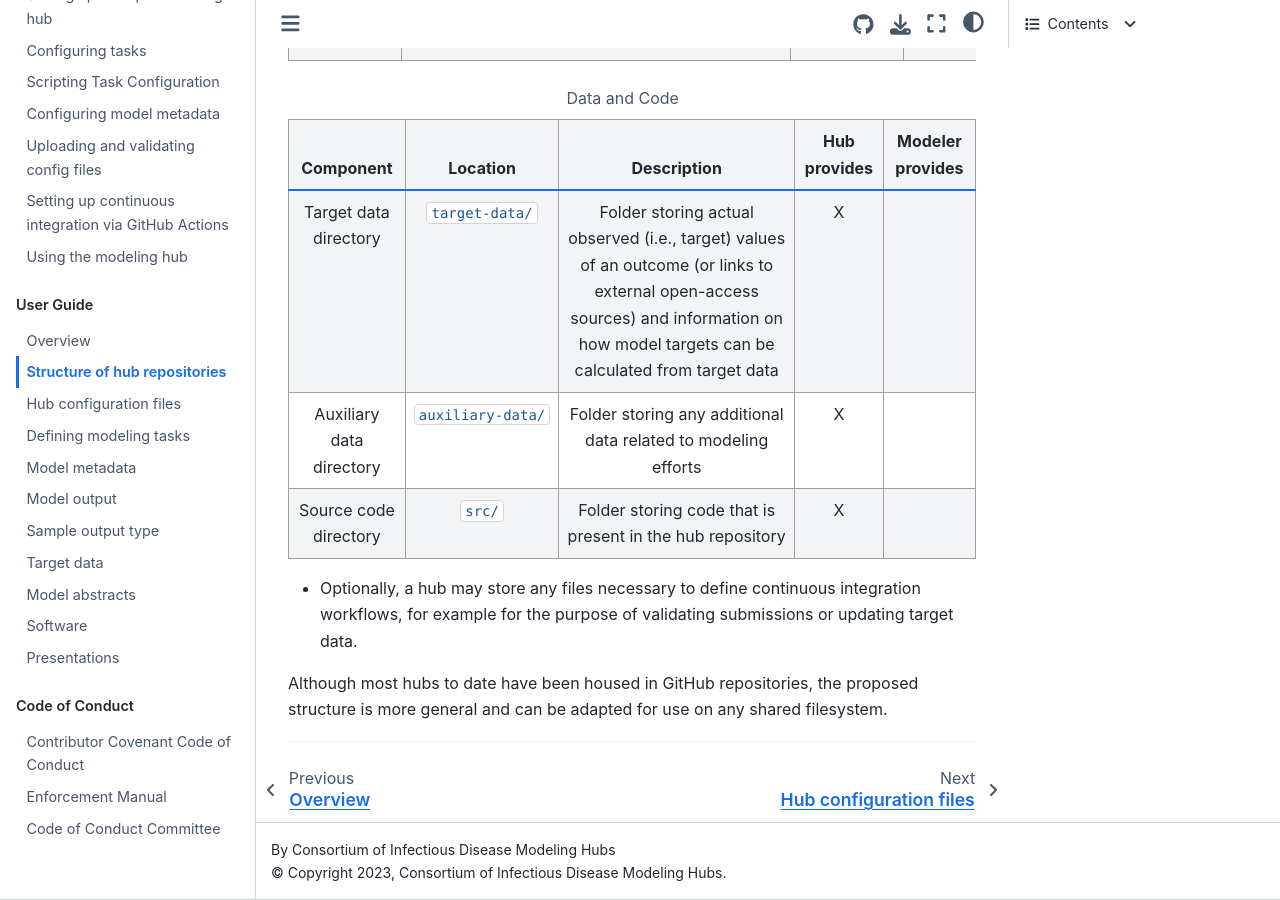
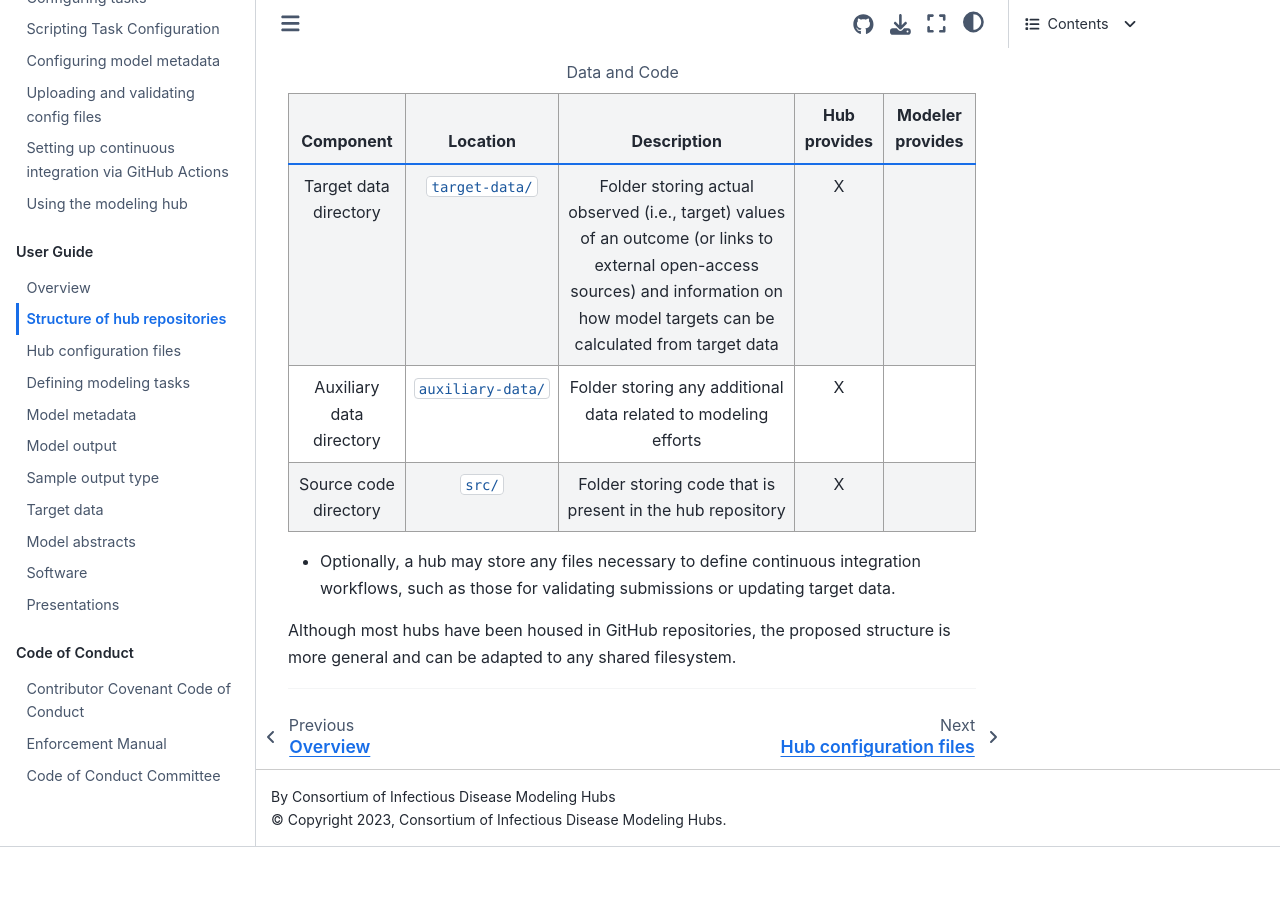
Before and after one commit to hubverse-org/hubDocs, a Sphinx documentation site: the page built from docs/source/user-guide/hub-structure.md, in a window 1280 px wide and 900 px high, scrolled down 3772 px. Built offline with Sphinx 7.4.7 and the Sphinx Book theme 1.1.4, drawn with Linux system fonts in a browser that asks for light colours; comment, search, counter and statistics services are not loaded; after the commit the page ends 4619 px from its top, so only the background shows below that; some of the changed text lies outside the part shown.

Commit message:
Grammarly edits

````diff
--- a/docs/source/user-guide/hub-structure.md
+++ b/docs/source/user-guide/hub-structure.md
@@ -2,7 +2,7 @@
 
 A hub repository should be structured according to the following guidelines:
 
-1. Code and scripts must not be present in the `model-output`[^model-output] directory of a hub repository.
+1. Code and scripts must not be present in a hub repository's `model-output`[^model-output] directory.
 2. If code is included in the hub repository, it should live in a centrally located directory, which we recommend naming `src`.
 3. If code has the potential to disrupt or break other continuous integration operations in the hub (e.g., validation of incoming submissions),
 it should be moved to another repository.
@@ -49,7 +49,7 @@
 
 ## Optional Components
 
-The following components are not required for a hub, but may be useful:
+The following components are not required for a hub but may be useful:
 
 ``` {table} Model Abstracts (model-abstracts/)
 | Component | Location | Description | Hub provides | Modeler provides |
@@ -68,6 +68,6 @@
 ```
 
 
-* Optionally, a hub may store any files necessary to define continuous integration workflows, for example for the purpose of validating submissions or updating target data.
+* Optionally, a hub may store any files necessary to define continuous integration workflows, such as those for validating submissions or updating target data.
 
-Although most hubs to date have been housed in GitHub repositories, the proposed structure is more general and can be adapted for use on any shared filesystem.
+Although most hubs have been housed in GitHub repositories, the proposed structure is more general and can be adapted to any shared filesystem.
````
Also changed, not shown: other parts of docs/source/user-guide/hub-structure.md (+1 -1 lines).
